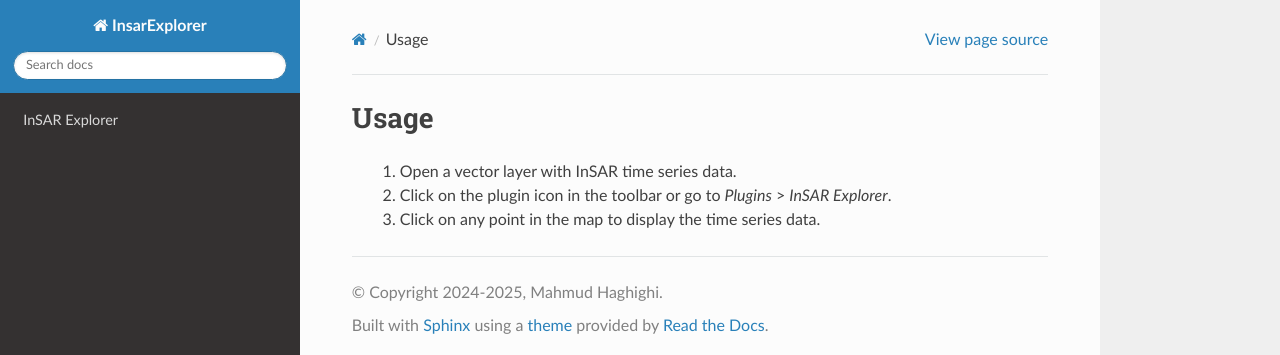
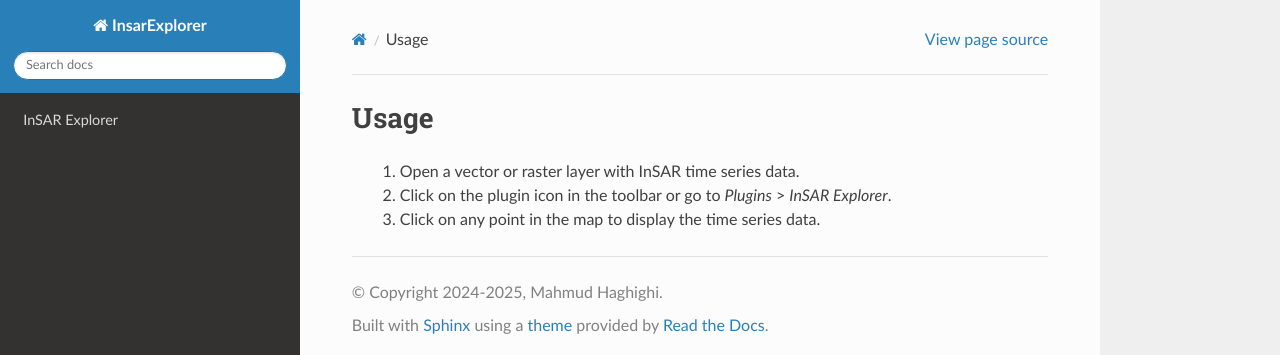
Before and after one commit to luhipi/insar-explorer, a Sphinx documentation site: the page built from help/source/usage.rst, in a window 1280 px wide. Shown: the top 355 px of the page. Built offline with Sphinx 7.4.7 and the Read the Docs theme 3.1.0, drawn with Linux system fonts in a browser that asks for light colours; formulas are drawn with MathJax 3.

Commit message:
update usage in docs

```diff
--- a/help/source/usage.rst
+++ b/help/source/usage.rst
@@ -1,6 +1,6 @@
 Usage
 *****
 
-    1. Open a vector layer with InSAR time series data.
+    1. Open a vector or raster layer with InSAR time series data.
     2. Click on the plugin icon in the toolbar or go to `Plugins` > `InSAR Explorer`.
     3. Click on any point in the map to display the time series data.
```
